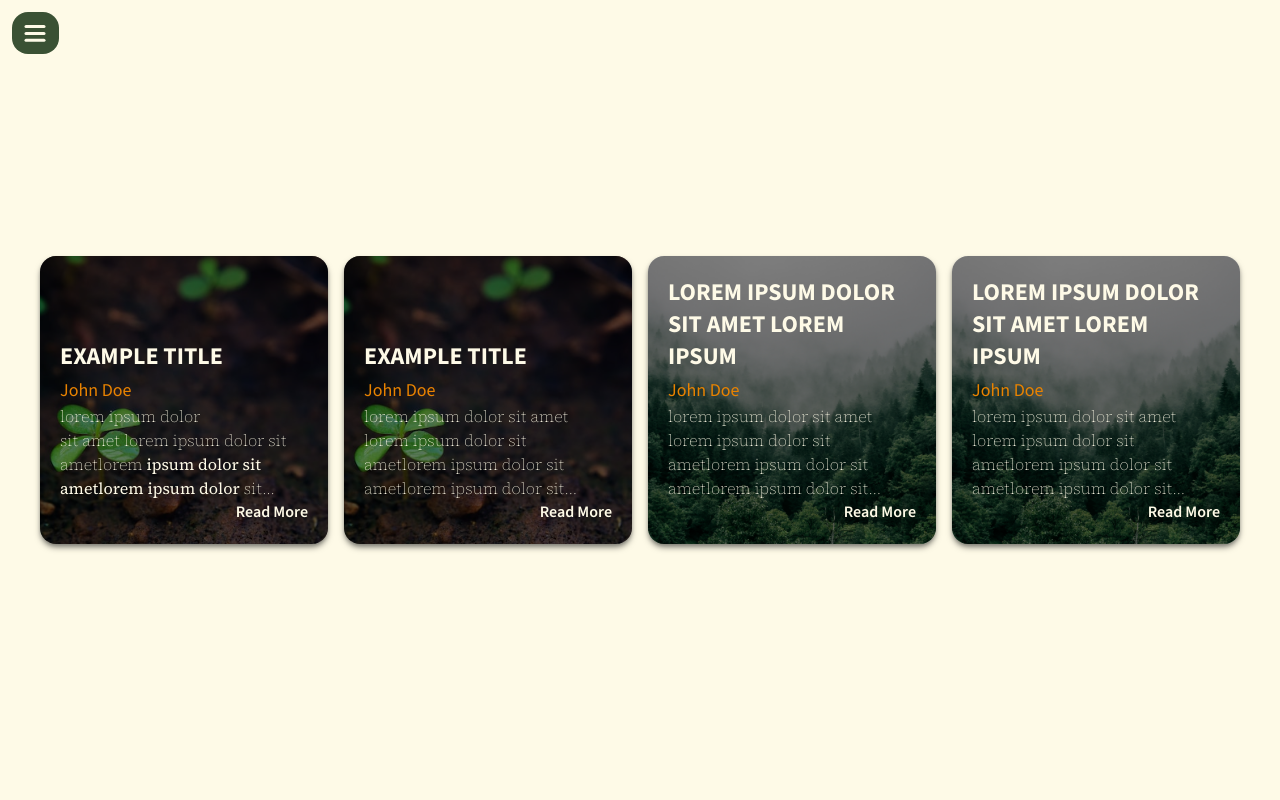
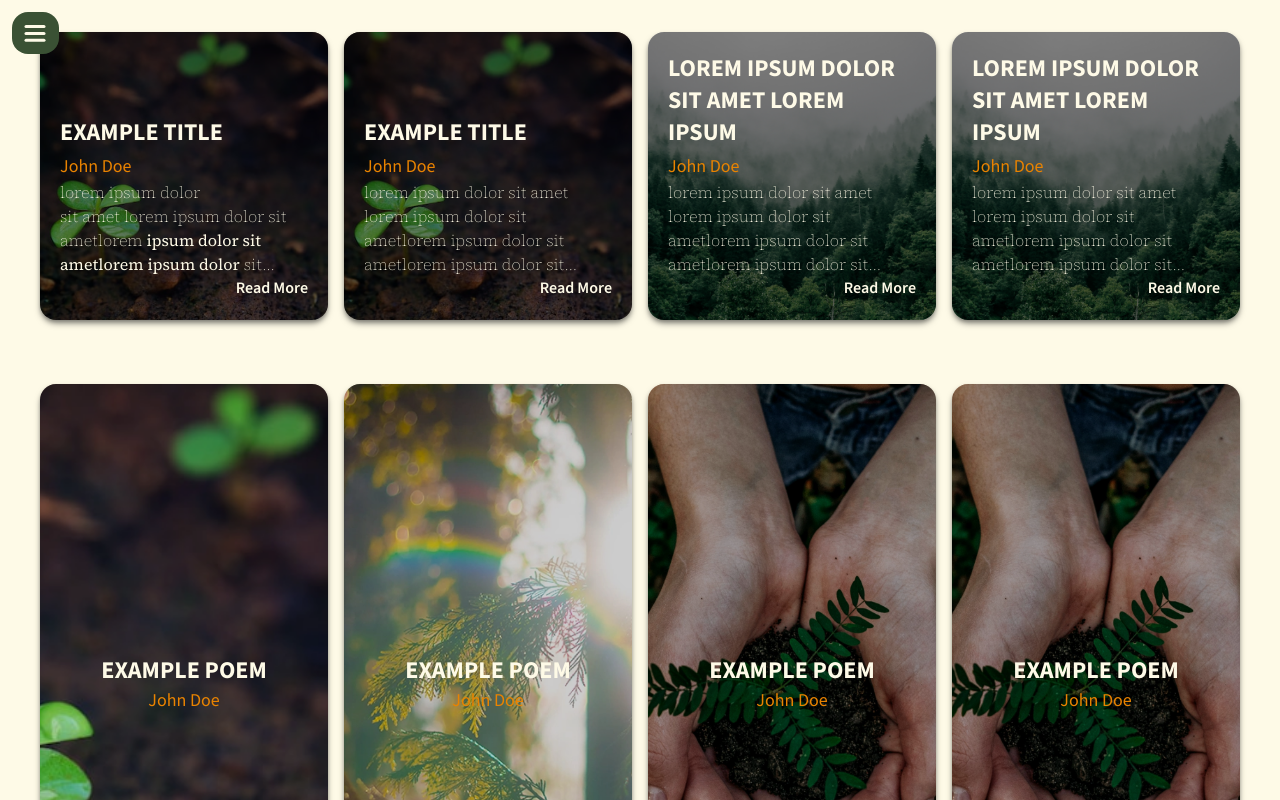
Before and after one commit to nikolajsvv/stanford-website, a Next.js app: page /demo in a window 1280 px wide. Shown: the top 800 px of the page. Built offline with nearby package versions, Linux system fonts and the light colour scheme.

Commit message:
Update PoemComponent

```diff
--- a/app/demo/page.tsx
+++ b/app/demo/page.tsx
@@ -13,23 +13,25 @@ export default function DemoPage() {
 	const filteredPoems = poems.filter((poem) => poem.section === 'where are we');
 
 	return (
-		<div className='flex justify-center items-center min-h-screen'>
-			<div className='py-8 mx-auto px-8 lg:px-10'>
-				{/* Poem Content */}
-				<div className='flex space-x-4 overflow-x-auto scrollbar-hidden'>
-					{filteredPoems.map((poem) => {
-						const poemImage = getImageByPoem(poem); // Assuming you create a similar function for poems
-						return (
-							<PoemComponent key={poem.id} poem={poem} image={poemImage} />
-						);
-					})}
-				</div>
+		<div className='flex flex-col justify-center items-center min-h-screen'>
+			<div className='w-full py-8 mx-auto px-8 lg:px-10 '>
 				{/* Essay Content */}
-				<div className='grid grid-cols-1 md:grid-cols-2 lg:grid-cols-3 xl:grid-cols-4 gap-4'>
+				<div className='grid grid-cols-1 md:grid-cols-2 lg:grid-cols-3 xl:grid-cols-4 gap-4 '>
 					{filteredEssays.map((essay) => {
 						const essayImage = getImageByEssay(essay);
 						return (
 							<EssayComponent key={essay.id} essay={essay} image={essayImage} />
+						);
+					})}
+				</div>
+			</div>
+			<div className='w-full py-8 mx-auto px-8 lg:px-10'>
+				{/* Poem Content */}
+				<div className='flex space-x-4 mb-4'>
+					{filteredPoems.map((poem) => {
+						const poemImage = getImageByPoem(poem);
+						return (
+							<PoemComponent key={poem.id} poem={poem} image={poemImage} />
 						);
 					})}
 				</div>
--- a/components/EssayComponent.tsx
+++ b/components/EssayComponent.tsx
@@ -86,7 +86,7 @@ export default function EssayComponent({ essay, image }: EssayComponentProps) {
 				</p>
 			</div>
 			{showFullView && (
-				<div className='fixed inset-0  flex items-center justify-center z-50 pt-10 backdrop-blur-sm overlay'>
+				<div className='fixed inset-0 flex items-center justify-center z-50 pt-10 backdrop-blur-sm overlay'>
 					<EssayFullView
 						essay={essay}
 						isOpen={showFullView}
--- a/components/PoemComponent.tsx
+++ b/components/PoemComponent.tsx
@@ -33,7 +33,7 @@ export default function PoemComponent({ poem, image }: PoemComponentProps) {
 
 	return (
 		<div
-			className='group relative overflow-hidden rounded-2xl shadow-md aspect-square cursor-pointer'
+			className='group relative overflow-hidden rounded-2xl shadow-md shadow-mud cursor-pointer w-96 min-h-[600px] '
 			onMouseEnter={() => setShowOverlay(true)}
 			onMouseLeave={() => setShowOverlay(false)}
 			onClick={() => {
@@ -47,17 +47,24 @@ export default function PoemComponent({ poem, image }: PoemComponentProps) {
 				height={image.height}
 				className='absolute inset-0 object-cover w-full h-full transform transition-transform duration-500 group-hover:scale-105'
 			/>
-			{showOverlay && <span className='absolute inset-0 bg-black opacity-50' />}
+			{showOverlay ? (
+				<span className='absolute inset-0 bg-black opacity-50' />
+			) : (
+				<span className='absolute inset-0 bg-black opacity-20' />
+			)}
 
-			<div className='flex flex-col absolute inset-0 items-left justify-end text-beige p-3 md:p-5 space-y-2 sm:space-y-3'>
+			<div className='flex flex-col absolute inset-0 items-center justify-center text-beige p-3 md:p-5 transition-all duration-500 group-hover:justify-start'>
 				<h2 className='text-xl lg:text-2xl font-bold uppercase'>
 					{poem.title}
 				</h2>
+				<p className='text-lg text-primary-orange'>{poem.author}</p>
 				{showOverlay && (
-					<p
-						className='font-light text-base'
-						dangerouslySetInnerHTML={{ __html: cleanContent }}
-					/>
+					<div className='mt-4 overflow-y-auto max-h-[100%]'>
+						<p
+							className='font-light text-base overflow-auto'
+							dangerouslySetInnerHTML={{ __html: cleanContent }}
+						/>
+					</div>
 				)}
 			</div>
 		</div>
--- a/data/studentContent/poems.json
+++ b/data/studentContent/poems.json
@@ -6,7 +6,37 @@
 		"content": "lorem ipsum dolor sit amet lorem ipsum dolor<br/> sit ametlorem ipsum dolor sit<br/> ametlorem ipsum dolor sit<br/> ametlorem ipsum dolor sit ametlorem<br/> ipsum dolor sit<br/> ametlorem ipsum<br/> dolor sit<br/> ametlorem ipsum dolor<br/> sit ametlorem<br/> ipsum dolor<br/> sit ametlorem<br/> ipsum dolor<br/> sit ametlorem ipsum dolor<br/> sit ametlorem ipsum dolor sit<br/> ametlorem ipsum dolor<br/> sit ametlorem ipsum<br/> dolor sit ametlorem ipsum<br/> dolor sit ametlorem<br/> ipsum dolor sit ametlorem ipsum<br/> dolor sit ametlorem ipsum dolor sit amet",
 		"description": "lorem ipsum dolor sit amet",
 		"section": "where are we",
-		"imageID": "img001",
+		"imageID": "img004",
+		"link": ""
+	},
+	{
+		"id": "poem002",
+		"title": "Example Poem",
+		"author": "John Doe",
+		"content": "lorem ipsum dolor sit amet lorem ipsum dolor<br/> sit ametlorem ipsum dolor sit<br/> ametlorem ipsum dolor sit<br/> ametlorem ipsum dolor sit ametlorem<br/> ipsum dolor sit<br/> ametlorem ipsum<br/> dolor sit<br/> ametlorem ipsum dolor<br/> sit ametlorem<br/> ipsum dolor<br/> sit ametlorem<br/> ipsum dolor<br/> sit ametlorem ipsum dolor<br/> sit ametlorem ipsum dolor sit<br/> ametlorem ipsum dolor<br/> sit ametlorem ipsum<br/> dolor sit ametlorem ipsum<br/> dolor sit ametlorem<br/> ipsum dolor sit ametlorem ipsum<br/> dolor sit ametlorem ipsum dolor sit amet",
+		"description": "lorem ipsum dolor sit amet",
+		"section": "where are we",
+		"imageID": "img005",
+		"link": ""
+	},
+	{
+		"id": "poem003",
+		"title": "Example Poem",
+		"author": "John Doe",
+		"content": "lorem ipsum dolor sit amet lorem ipsum dolor<br/> sit ametlorem ipsum dolor sit<br/> ametlorem ipsum dolor sit<br/> ametlorem ipsum dolor sit ametlorem<br/> ipsum dolor sit<br/> ametlorem ipsum<br/> dolor sit<br/> ametlorem ipsum dolor<br/> sit ametlorem<br/> ipsum dolor<br/> sit ametlorem<br/> ipsum dolor<br/> sit ametlorem ipsum dolor<br/> sit ametlorem ipsum dolor sit<br/> ametlorem ipsum dolor<br/> sit ametlorem ipsum<br/> dolor sit ametlorem ipsum<br/> dolor sit ametlorem<br/> ipsum dolor sit ametlorem ipsum<br/> dolor sit ametlorem ipsum dolor sit amet",
+		"description": "lorem ipsum dolor sit amet",
+		"section": "where are we",
+		"imageID": "img003",
+		"link": ""
+	},
+	{
+		"id": "poem003",
+		"title": "Example Poem",
+		"author": "John Doe",
+		"content": "lorem ipsum dolor sit amet lorem ipsum dolor<br/> sit ametlorem ipsum dolor sit<br/> ametlorem ipsum dolor sit<br/> ametlorem ipsum dolor sit ametlorem<br/> ipsum dolor sit<br/> ametlorem ipsum<br/> dolor sit<br/> ametlorem ipsum dolor<br/> sit ametlorem<br/> ipsum dolor<br/> sit ametlorem<br/> ipsum dolor<br/> sit ametlorem ipsum dolor<br/> sit ametlorem ipsum dolor sit<br/> ametlorem ipsum dolor<br/> sit ametlorem ipsum<br/> dolor sit ametlorem ipsum<br/> dolor sit ametlorem<br/> ipsum dolor sit ametlorem ipsum<br/> dolor sit ametlorem ipsum dolor sit amet<br/> dolor sit ametlorem ipsum dolor sit amet<br/> dolor sit ametlorem ipsum dolor sit amet<br/> dolor sit ametlorem ipsum dolor sit amet<br/> dolor sit ametlorem ipsum dolor sit amet",
+		"description": "lorem ipsum dolor sit amet",
+		"section": "where are we",
+		"imageID": "img003",
 		"link": ""
 	}
 ]
```
